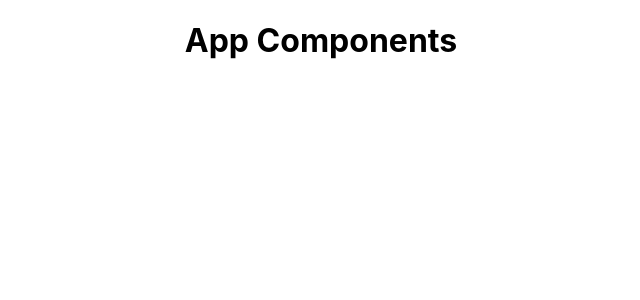
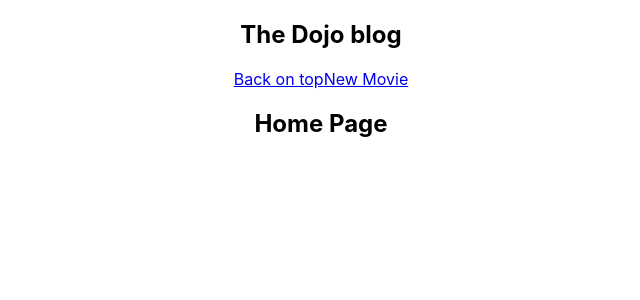
Before and after one commit to Razus228/PW_3rdyear, a React (Create React App) app in the folder lab6/: page / in a window 1280 px wide. Shown: the top 300 px of the page, without its empty margins (319-959 px from the left). Built offline with nearby package versions, Linux system fonts and the light colour scheme.

Commit message:
testing stuff

```diff
--- a/lab6/src/App.js
+++ b/lab6/src/App.js
@@ -1,11 +1,15 @@
 import './App.css';
 import React from 'react';
+import Navbar from './Navbar';
+import Home from './Home';
 
 function App() {
+
   return (
     <div className="App">
+      <Navbar/>
       <div className="content">
-        <h1>App Components</h1>
+        <Home/>
       </div>
     </div>
   );
--- /dev/null
+++ b/lab6/src/Home.js
@@ -0,0 +1,9 @@
+const Home = () => {
+    return (
+        <div className="home">
+            <h2>Home Page</h2>
+        </div>
+     );
+}
+
+export default Home;
--- /dev/null
+++ b/lab6/src/Navbar.js
@@ -0,0 +1,13 @@
+const Navbar = () => {
+    return (
+        <nav className="navbar">
+            <h1>The Dojo blog</h1>
+            <div className="links">
+                <a href="/">Back on top</a>
+                <a href="/create">New Movie</a>
+            </div>
+        </nav>
+     );
+}
+
+export default Navbar;
```
